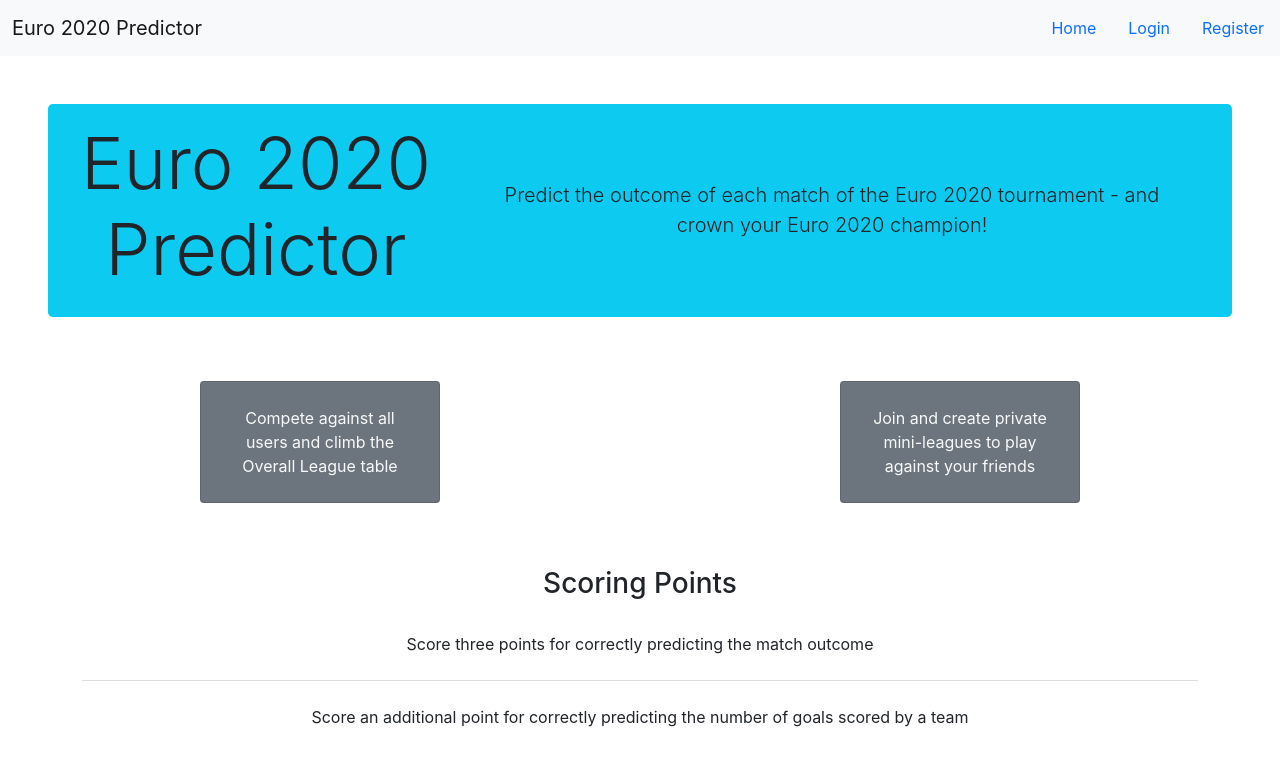
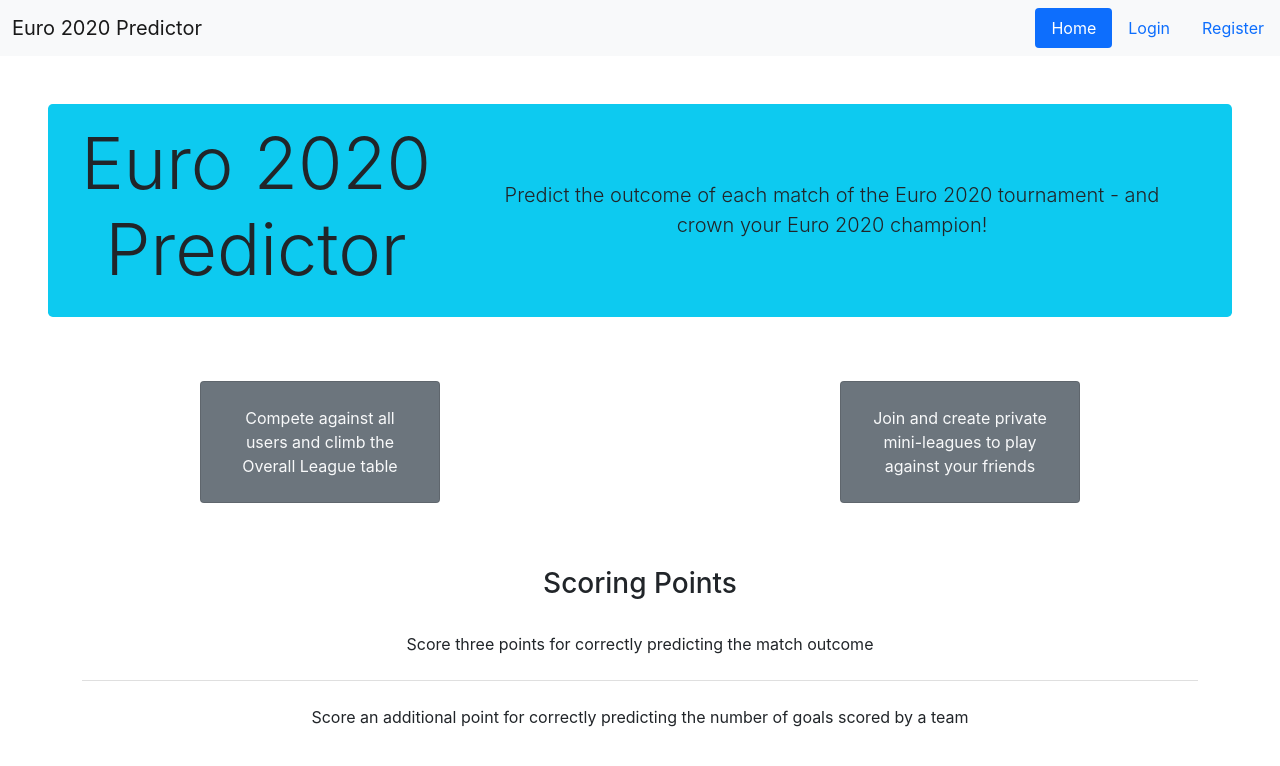
Before and after one commit to Stanhoucke/euros_predictor, a React (Create React App) app in the folder frontend/: page / in a window 1280 px wide. Shown: the top 766 px of the page. Built offline with nearby package versions, Linux system fonts and the light colour scheme; no server answers.

Commit message:
active page tracking on navbar

```diff
--- a/frontend/src/components/NavBar.js
+++ b/frontend/src/components/NavBar.js
@@ -1,32 +1,67 @@
-import React from 'react';
-import { Link } from 'react-router-dom';
+import React, { useEffect, useState } from 'react';
+import { Link, useLocation } from 'react-router-dom';
 import Logout from './Logout';
 
 const NavBar = ({token, handleLogout}) => {
+    const [navLinkClass, setNavLinkClass] = useState({
+        "/": "nav-link active",
+        "/login": "nav-link",
+        "/register": "nav-link",
+        "/dashboard": "nav-link",
+        "/predictions": "nav-link",
+        "/leagues": "nav-link"
+    })
+
+    const location = useLocation();
+
+    useEffect(() => {
+        toggleActivePage();
+    }, [location])
+
+    const toggleActivePage = () => {
+        const activePage = window.location.pathname;
+
+        const navLinkClasses = {
+            "/": "nav-link",
+            "/login": "nav-link",
+            "/register": "nav-link",
+            "/dashboard": "nav-link",
+            "/predictions": "nav-link",
+            "/leagues": "nav-link"
+        }
+
+        if (activePage.includes("leagues")){
+            navLinkClasses["/leagues"] = "nav-link active"
+        } else {
+            navLinkClasses[activePage] = "nav-link active"
+        }
+
+        setNavLinkClass(navLinkClasses);
+    }
 
     const authLinks = () => {
         if (token) {
             return <>
-                <Link to={"/dashboard"} className="nav-link">Dashboard</Link>
-                <Link to={"/predictions"} className="nav-link">Predictions</Link>
-                <Link to={"/leagues"} className="nav-link">Leagues</Link>
+                <Link to={"/dashboard"} className={navLinkClass["/dashboard"]}>Dashboard</Link>
+                <Link to={"/predictions"} className={navLinkClass["/predictions"]}>Predictions</Link>
+                <Link to={"/leagues"} className={navLinkClass["/leagues"]}>Leagues</Link>
                 <Logout handleLogout={handleLogout}/>
             </>
         } else {
             return <>
-                <Link to={"/login"} className="nav-link">Login</Link>
-                <Link to={"/register"} className="nav-link">Register</Link>
+                <Link to={"/login"} className={navLinkClass["/login"]}>Login</Link>
+                <Link to={"/register"} className={navLinkClass["/register"]}>Register</Link>
             </>
         }
     }
 
     return (
-        <nav className="navbar navbar-expand-lg navbar-light bg-light mb-4 justify-content-center">
+        <nav className="navbar navbar-expand-lg navbar-light bg-light mb-4 justify-content-center nav-pills">
             <div className="container-fluid">
                 <Link to={"/"} className="navbar-brand">Euro 2020 Predictor</Link>
 
             </div>
-            <Link to={"/"} className="nav-link">Home</Link>
+            <Link to={"/"} id="home" className={navLinkClass["/"]}>Home</Link>
             {authLinks()}
         </nav>
     )
```
